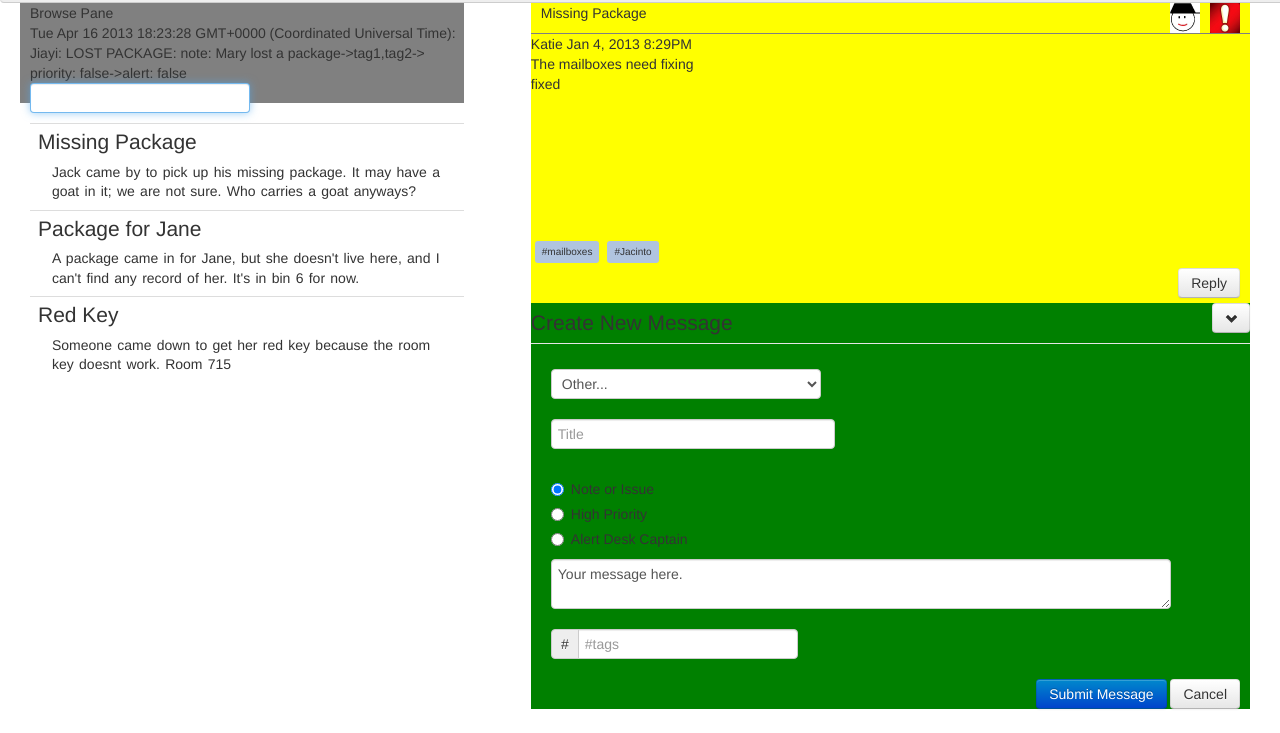
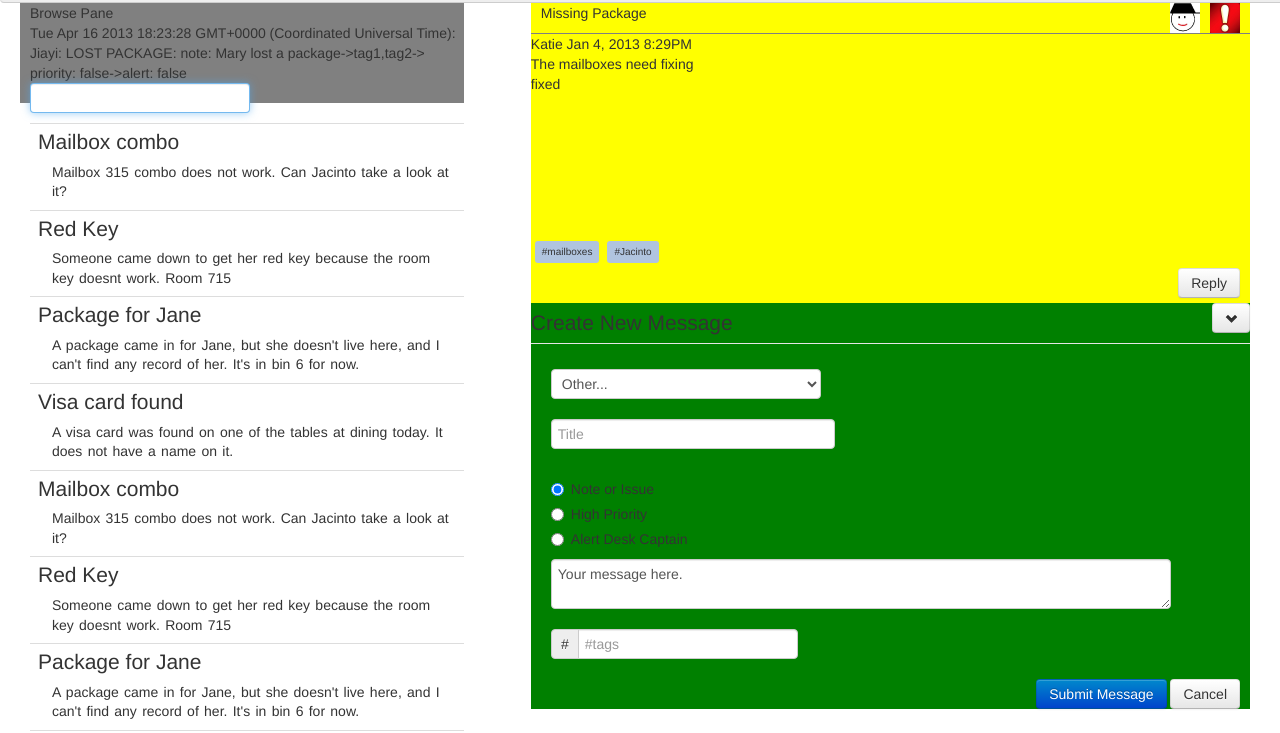
Before and after one commit to psaylor/CollabDesk, a plain HTML site: page index.html in a window 1280 px wide. Shown: the part 67-800 px from the top of the page. Drawn offline with Linux system fonts and the light colour scheme.

Commit message:
Browse Pane now pulls from database

```diff
--- a/BrowsePane.js
+++ b/BrowsePane.js
@@ -26,7 +26,13 @@ var BrowsePane = function(){
 	* Post all messages stored in database onto browser pane
 	*
 	*/
-	this.postAllMessages=function(database)	{
+	this.getAllMessageHTML=function(database)	{
+		var msgList = database.getAllMessages(); //list of message objects
+		var output="";
+		for (var i=msgList.length-1; i>=0; i--){
+			output+=this.getMessageHTML(msgList[i]);
+		}
+		return output
 
 	};
 
--- a/index.html
+++ b/index.html
@@ -37,8 +37,10 @@
 	$(document).ready(function(){
 		var search = new Search();
 		var browsePane = new BrowsePane();
-		$("tbody").append(browsePane.getMessageHTML(db.getMessage(1)));
-		$("tbody").append(browsePane.getMessageHTML(db.getMessage(2)));
+		$("tbody").append(browsePane.getAllMessageHTML(db));
+		$("tbody").append(browsePane.getAllMessageHTML(db));
+		$("tbody").append(browsePane.getAllMessageHTML(db));
+		$("tbody").append(browsePane.getAllMessageHTML(db));
 
 		// example of creating a message and getting day and time
 		var msg = new Message('LOST PACKAGE', 'Mary lost a package', 'Jiayi', ['tag1', 'tag2'], 'note', false, false);
@@ -120,16 +122,9 @@
 					<table class ="table">
 						<thead>
 						</thead>
+
 						<tbody>
-							<tr>
-								<td>
-									<div class="message">
-										<div class = "title">Missing Package</div>
-										<div class = "text">Jack came by to pick up his missing package. It may have a goat in it; we are not sure. Who carries a goat anyways?
-										</div>
-									</div>
-								</td>
-							</tr>
+							<!--Messages added from db here-->
 						</tbody>
 					</table>
 				</div>
--- a/styles.css
+++ b/styles.css
@@ -2,6 +2,7 @@
 	background-color: gray;
 	width: 33%;
 	height: 100px;
+
 }
 
 .reading {
@@ -59,9 +60,10 @@
 }
 
 /* For Browse Pane */
-.table {
+.table{
 	border-collapse: collapse;
 	border-spacing: 0;
+	height:3em;
 	overflow: auto;
 }
 .table tr{
@@ -72,8 +74,8 @@
     vertical-align: top;
     height:5em;
 }
-.table tbody tr:hover td, .table tbody tr:hover th {
-    background-color: #F5F5F5;
+.table tbody tr:hover td {
+    background-color: #C0C0C0;
 }
 .table .title{
 	font-size: 1.5em;
```
